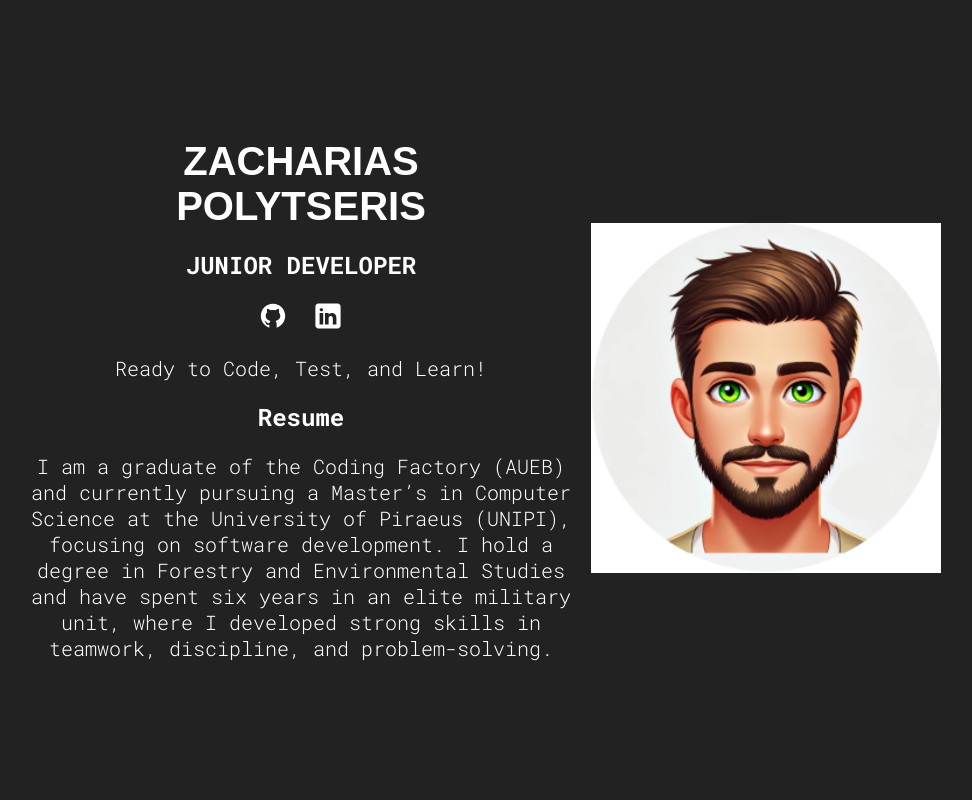
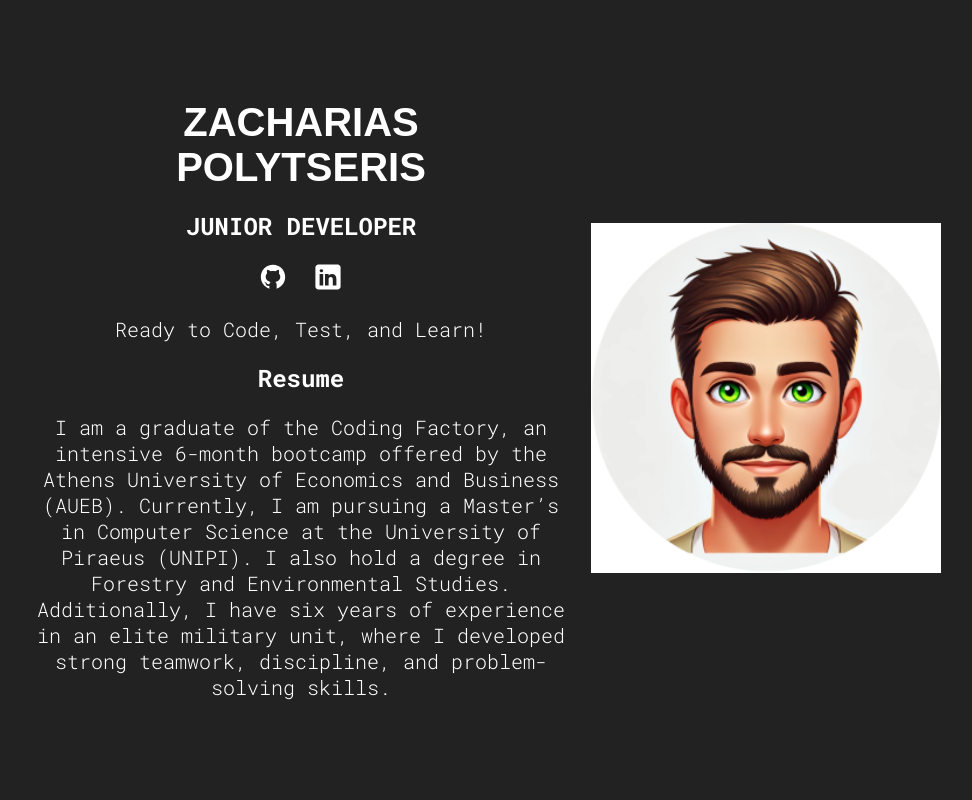
Before and after one commit to ImZaharias/My-Portfolio, a React (Vite) app: page / in a window 1280 px wide. Shown: the top 800 px of the page, without its empty margins (154-1126 px from the left). Built offline with nearby package versions, Linux system fonts and the light colour scheme.

Commit message:
Update Hero.jsx

```diff
--- a/src/sections/Hero/Hero.jsx
+++ b/src/sections/Hero/Hero.jsx
@@ -33,13 +33,13 @@ function Hero() {
                     Resume
                 </h3>
                 <p className={styles.description}>
-                I am a graduate of the Coding Factory (AUEB) and currently
-                pursuing a Master’s in Computer Science at the University
-                of Piraeus (UNIPI), focusing on software development. I
-                hold a degree in Forestry and Environmental Studies and
-                have spent six years in an elite military unit, where I
-                developed strong skills in teamwork, discipline, and
-                problem-solving.
+                I am a graduate of the Coding Factory, an intensive 6-month
+                bootcamp offered by the Athens University of Economics and
+                Business (AUEB). Currently, I am pursuing a Master’s in Computer
+                Science at the University of Piraeus (UNIPI). I also hold a degree
+                in Forestry and Environmental Studies. Additionally, I have six
+                years of experience in an elite military unit, where I developed
+                strong teamwork, discipline, and problem-solving skills.
                 </p>
             </div>
         </section>
```
